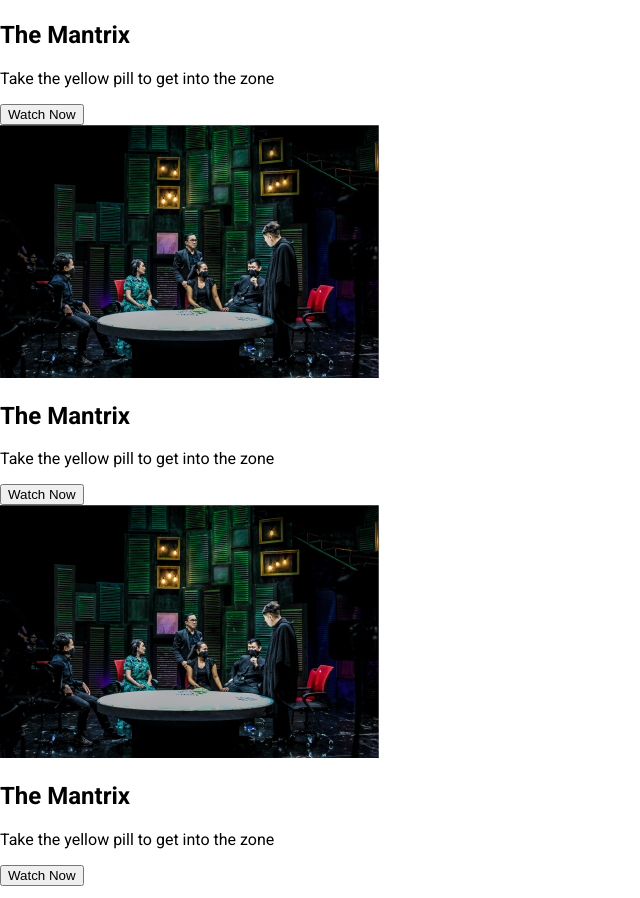
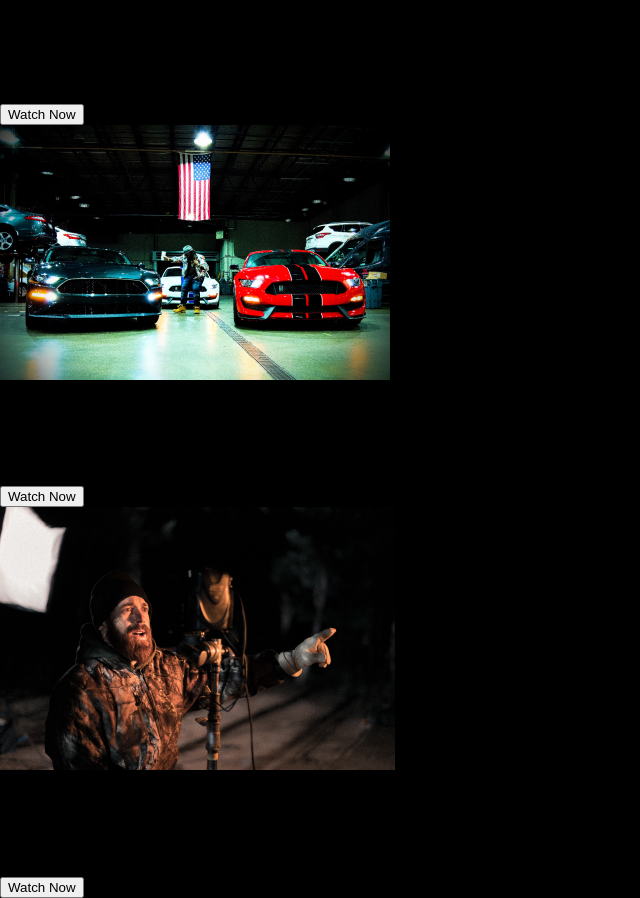
Before and after one commit to aaron-might/streaming_design, a plain HTML site: page index.html in a window 1280 px wide. Shown: the part 385-1283 px from the top of the page, without its empty margins (0-640 px from the left). Drawn offline with Linux system fonts and the light colour scheme.

Commit message:
change background color

```diff
--- a/index.html
+++ b/index.html
@@ -26,19 +26,19 @@
                         <img src="images/img-1.jpg" alt="img-1" class="play">
                         <h2>The Mantrix</h2>
                         <p class="green"> Take the yellow pill to get into the zone</p>
-                            <button>Watch Now</button>
+                        <button>Watch Now</button>
                     </div>
                     <div class="col">
-                        <img src="images/img-1.jpg" alt="img-1" class="play">
-                        <h2>The Mantrix</h2>
-                        <p class="green"> Take the yellow pill to get into the zone</p>
-                            <button>Watch Now</button>
+                        <img src="images/img-2.jpg" alt="img-1" class="play">
+                        <h2>2 Fast 2 Soon</h2>
+                        <p class="red"> Take the yellow pill to get into the zone</p>
+                        <button>Watch Now</button>
                     </div>
                     <div class="col">
-                        <img src="images/img-1.jpg" alt="img-1" class="play">
-                        <h2>The Mantrix</h2>
-                        <p class="green"> Take the yellow pill to get into the zone</p>
-                            <button>Watch Now</button>
+                        <img src="images/img-3.jpg" alt="img-1" class="play">
+                        <h2>The Outback</h2>
+                        <p class="orange"> Take the yellow pill to get into the zone</p>
+                        <button>Watch Now</button>
                     </div>
                 </div>
             </div>
--- a/style.css
+++ b/style.css
@@ -5,6 +5,7 @@
 }
 
 body {
+    background-color: #000;
     font-family: "Roboto", sans-serif;
     margin: 0;
 }
```
